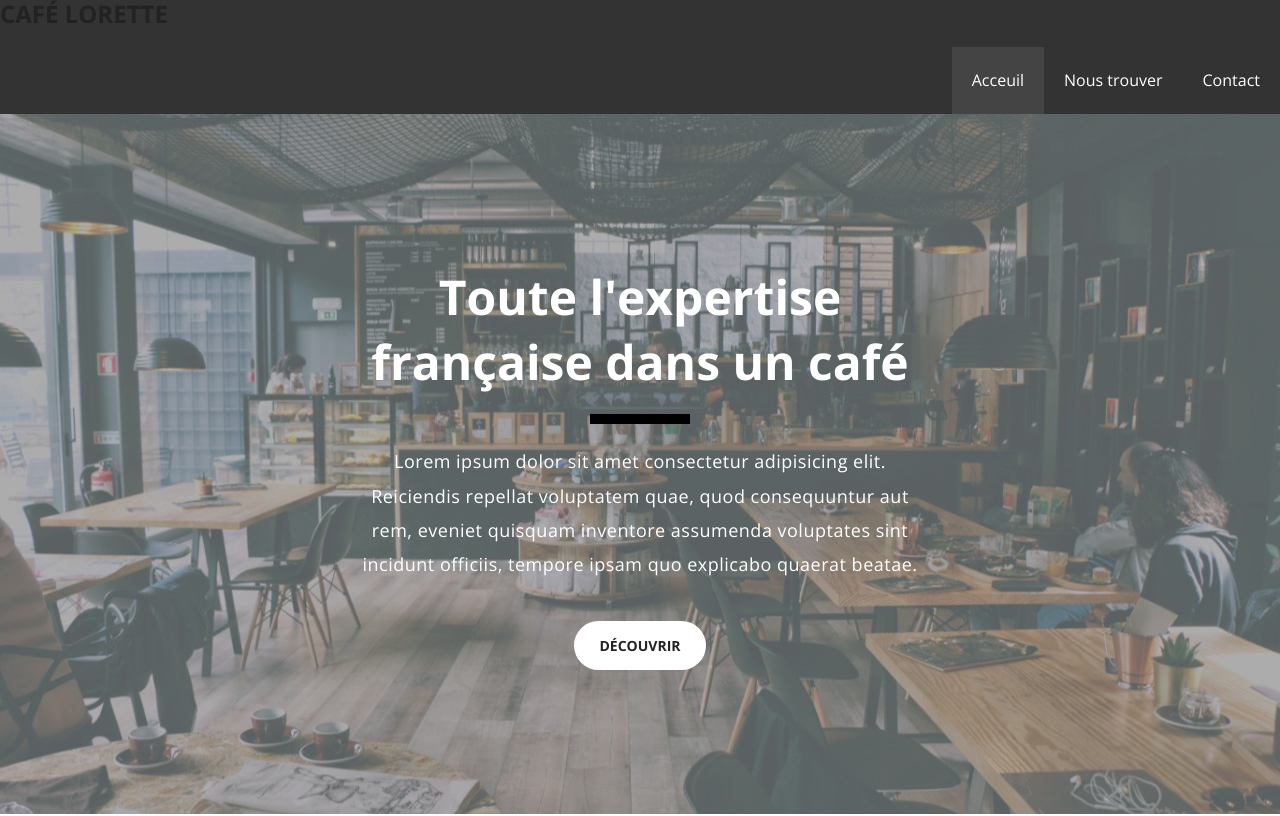
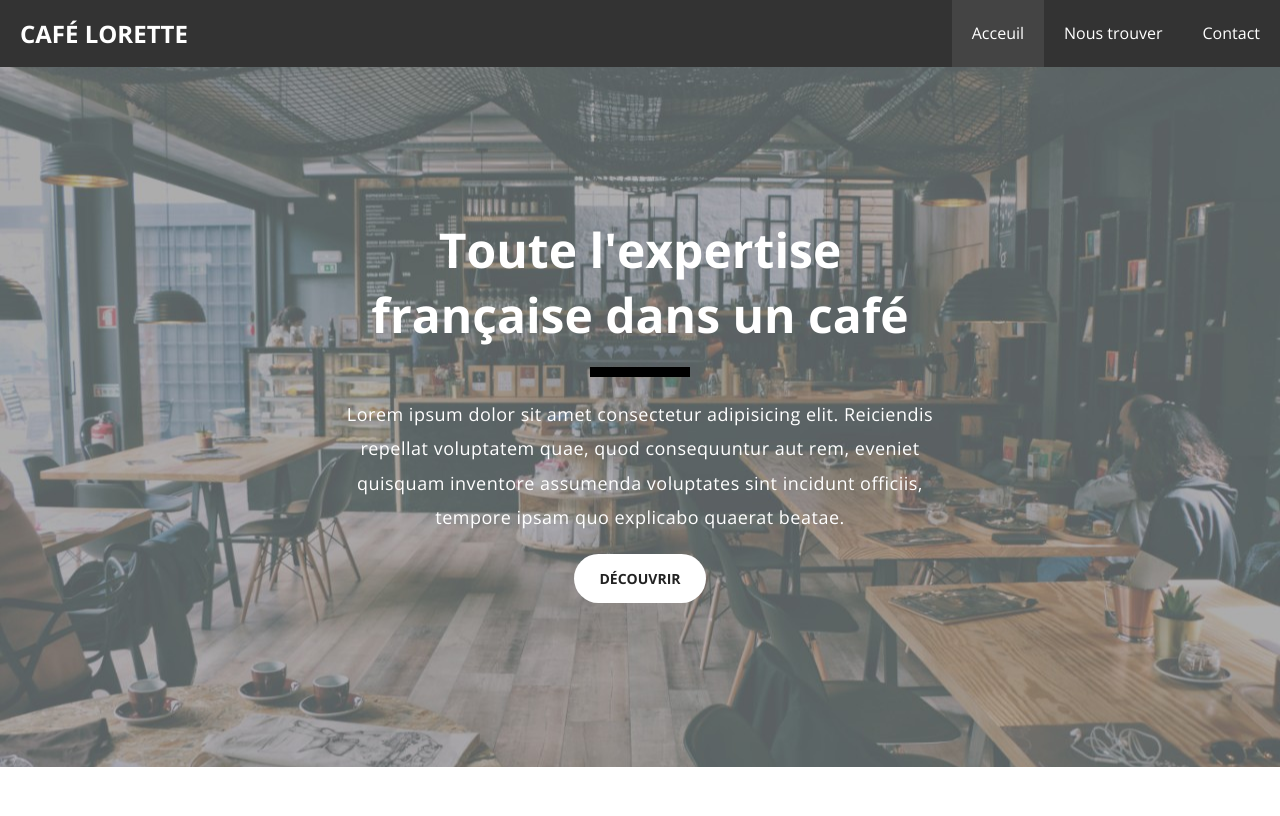
Before and after one commit to Kaio-araujo/caf-lorette, a plain HTML site: page index.html in a window 1280 px wide. Shown: the top 816 px of the page. Drawn offline with nearby package versions, Linux system fonts and the light colour scheme.

Commit message:
h2 to h1

```diff
--- a/css/style.css
+++ b/css/style.css
@@ -157,7 +157,6 @@ a {
 
 .vp-content {
     max-width: 600px;
-    padding: 20px;
     padding-top: 150px;
     color: white;
     display: block;
--- a/index.html
+++ b/index.html
@@ -13,9 +13,9 @@
 <body>
     <header class="header">
         <nav>
-            <h2>
+            <h1>
                 <a style="text-transform: uppercase;" href="/index.html">café lorette</a>
-            </h2>
+            </h1>
             <ul>
                 <li><a class="active" href="/index.html">Acceuil</a></li>
                 <li><a href="/where.html">Nous trouver</a></li>
```
